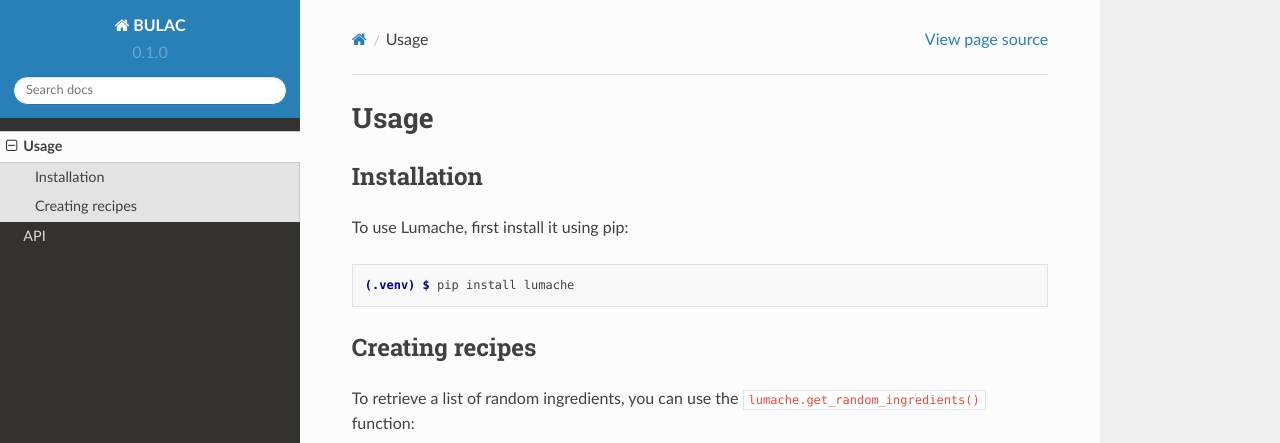
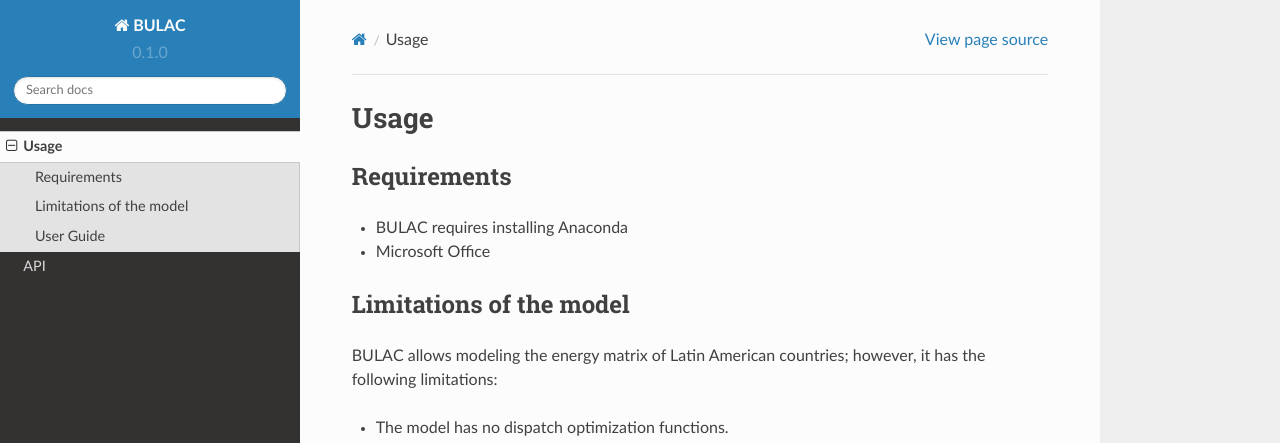
Before and after one commit to MarRodriguezArce/BULAC_Documentation_Proof, a Sphinx documentation site: the page built from docs/source/usage.rst, in a window 1280 px wide and 1095 px high. Shown: the top 443 px of the window. Built offline with Sphinx 7.4.7 and the Read the Docs theme 2.0.0, drawn with Linux system fonts in a browser that asks for light colours; some of the changed text lies outside the part shown.

Commit message:
Update usage.rst

```diff
--- a/docs/source/usage.rst
+++ b/docs/source/usage.rst
@@ -1,33 +1,24 @@
 Usage
 =====
 
-.. _installation:
+.. _requirements:
 
-Installation
+Requirements
 ------------
+* BULAC requires installing Anaconda
+* Microsoft Office
 
-To use Lumache, first install it using pip:
+Limitations of the model
+-------------------------------
 
-.. code-block:: console
+BULAC allows modeling the energy matrix of Latin American countries; however, it has the following limitations:
 
-   (.venv) $ pip install lumache
+- The model has no dispatch optimization functions.
+- The model approach is exploratory.
+- The model omits the power grid from its analysis (e.g., line loadability, or frequency and voltage stability) and sub-hourly analysis (has annual resolution).
 
-Creating recipes
-----------------
+User Guide
+-----------------
 
-To retrieve a list of random ingredients,
-you can use the ``lumache.get_random_ingredients()`` function:
-
-.. autofunction:: lumache.get_random_ingredients
-
-The ``kind`` parameter should be either ``"meat"``, ``"fish"``,
-or ``"veggies"``. Otherwise, :py:func:`lumache.get_random_ingredients`
-will raise an exception.
-
-.. autoexception:: lumache.InvalidKindError
-
-For example:
-
->>> import lumache
->>> lumache.get_random_ingredients()
-['shells', 'gorgonzola', 'parsley']
+The user guide is intended to provide guidance to its users on the functions of this tool, such as entering parameters, configuring scenarios, and running the model. For this study, the model is calibrated using Python processing of the OLADE database of both installed capacity and energy balances.
+Feel free to adjust the formatting or add more sections as needed. Save this content in a file
```
